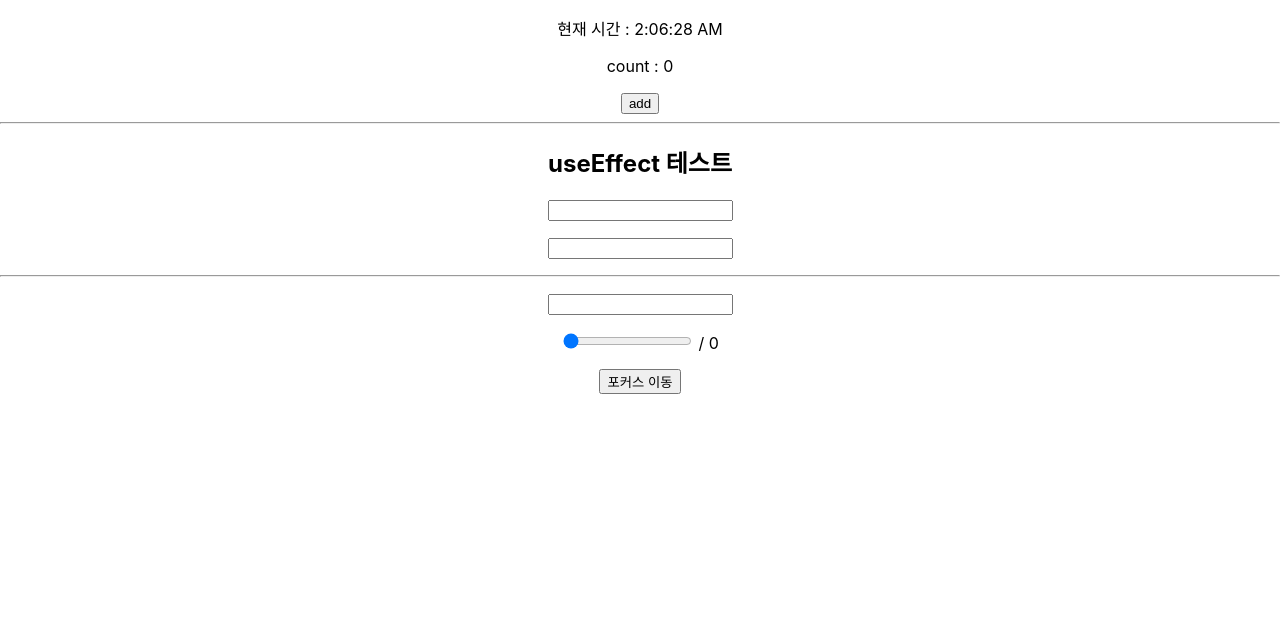
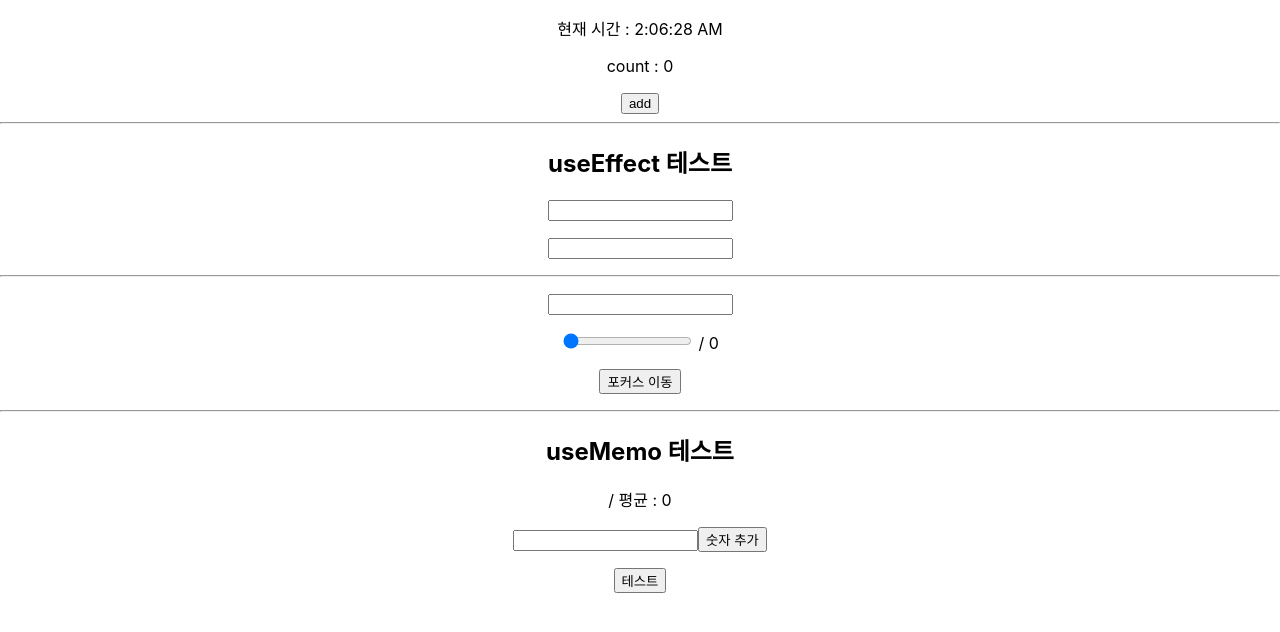
Before and after one commit to nam2626/2024_KH_08_React, a React (Create React App) app in the folder hook-ex/: page / in a window 1280 px wide. Shown: the top 632 px of the page. Built offline with nearby package versions, Linux system fonts and the light colour scheme; the HTML template or start-up script is replaced by a standard one.

Commit message:
useMemo 화면 완성

```diff
--- a/hook-ex/src/App.js
+++ b/hook-ex/src/App.js
@@ -3,6 +3,7 @@ import './App.css';
 import EffectEx from './components/EffectEx';
 import LoginForm from './components/LoginForm';
 import RefEx from './components/RefEx';
+import MemoEx from './components/MemoEx';
 
 function App() {
   return (
@@ -12,6 +13,8 @@ function App() {
       <LoginForm/>
       <hr/>
       <RefEx/>
+      <hr/>
+      <MemoEx/>
     </div>
   );
 }
--- /dev/null
+++ b/hook-ex/src/components/MemoEx.js
@@ -0,0 +1,10 @@
+export default function MemoEx() {
+
+
+    return (<>
+        <h2>useMemo 테스트</h2>
+        <p> / 평균 : {0}  </p>
+        <p><input type="number" /><button>숫자 추가</button></p>
+        <p><button>테스트</button></p>
+    </>);
+}
```
